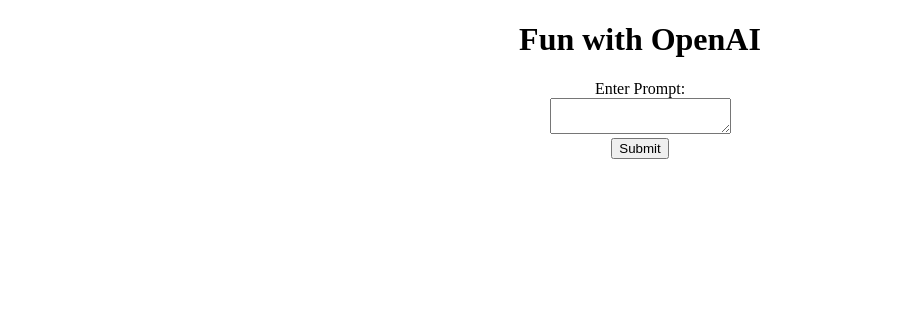
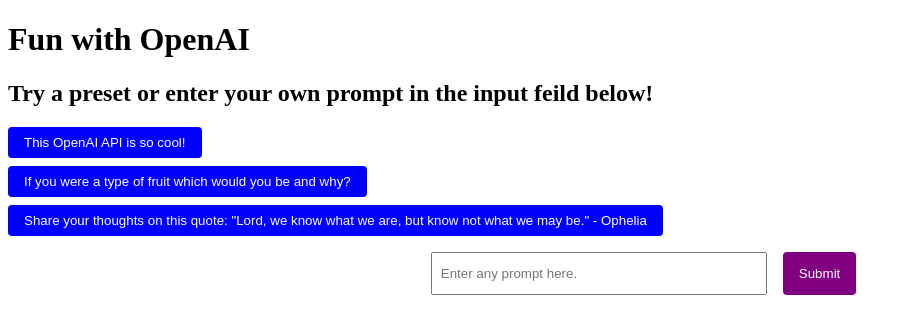
Before and after one commit to MarcusCHill/OpenAI, a React (Create React App) app: page / in a window 1280 px wide. Shown: the top 334 px of the page, without its empty margins (0-911 px from the left). Built offline with nearby package versions, Linux system fonts and the light colour scheme.

Commit message:
Responses saved to localStorage, 3 preset prompt options, CSS animation on input value change, Documentation

```diff
--- a/src/App.css
+++ b/src/App.css
@@ -0,0 +1,60 @@
+ul{
+  padding: 0rem;
+}
+li{
+  margin: .5rem 0rem;
+}
+input{
+  padding: .75rem .5rem;
+  margin-right: 1rem;
+  width: 25%;
+}
+button{
+  background-color: blue;
+  color: white;
+  padding: .5rem 1rem;
+  border: none;
+  border-radius: 0.25rem;
+}
+button:hover{
+  background-color: lightblue;
+}
+#formButton{
+  background-color: purple;
+}
+#formButton:hover{
+  background-color: lightgreen;
+}
+#removeButton{
+  background-color: red;
+}
+#removeButton:hover{
+  background-color: pink;
+}
+
+label{
+  position: relative;
+  top: 5px;
+  left: 55px;
+  opacity: 0;
+  transform: translateY(5px);
+  color: Black;
+  font-size: .875rem;
+}
+.promptForm{
+  position: relative;
+  right: 19px;
+  display: flex;
+  justify-content: center;
+}
+.labelTransition{
+  opacity: .7;
+  transform: translateY(0px);
+  transition-property: opacity, transform;
+  transition-duration: 500ms;
+}
+.inputTransition{
+  padding: 1.15rem .5rem .35rem .5rem;
+  transition-property: padding;
+  transition-duration: 500ms;
+}
--- a/src/App.js
+++ b/src/App.js
@@ -1,26 +1,63 @@
 import React from "react";
-import PromptForm from "./components/PromptForm.js"
-import PromptList from "./components/PromptList.js"
+import PromptPresets from "./components/PromptPresets.js";
+import PromptForm from "./components/PromptForm.js";
+import PromptList from "./components/PromptList.js";
 
+/*
+Create function component "App" that returns a React fragment holding all other HTML & function components
+Returns heading title "Fun with OpenAI",
+PromptPresets component with onAddPrompt handler,
+PromptForm component with onAddPrompt handler,
+conditional React that will return nothing if promptList state variable has a length of 0,
+if propmtList state variable has a length greater than 0 return PromptList component with onRemovePrompt handler and promptList prop.
+*/
 function App() {
 
-  const [promptList, setPromptList] = React.useState([]);
+  /*
+  Call and destructure React.useState hook to set promptList variable with value defined by setPromptList function.
+  promptList is initialized as the previous promptList named "savedPrompts" in localStorage if value is falsly promptList is initialized as an empty array.
+  */
+  const [promptList, setPromptList] = React.useState(JSON.parse(localStorage.getItem("savedPrompts"))||[]);
 
+
+  /*
+  React.useEffect provides a side effect to be ran based on dependancy.
+  If a change occurs in promptList state variable this code is implemented which stores the updated promptList in localStorage
+  */
+  React.useEffect(() => {
+    localStorage.setItem("savedPrompts", JSON.stringify(promptList))
+  }, [promptList]);
+
+  /*
+  addTodo function accepts newPrompt parameter
+  calls setPromptList setter function which accepts an array containing newPrompt item and spreaded promptList items.
+  */
   const addPrompt = (newPrompt) => setPromptList([newPrompt, ...promptList]);
 
+  /*
+  removeTodo function accepts promptID parameter
+  current promptist is then filtered to return a new promptList named listAfterRemovedItem
+  listAfterRemovedItem contains all previous list items without the corresponding promptID argument
+  calls setPromptList setter function which accepts an array with spreaded listAfterRemovedItem items
+  */
   const removePrompt = (promptID) => {
-    const newPromptList = promptList.filter((item) => item.id !== promptID);
+    const listAfterRemovedItem = promptList.filter((item) => item.id !== promptID);
     return(
-      setPromptList([...newPromptList])
+      setPromptList([...listAfterRemovedItem])
     );
   };
 
   return (
-    <div style={{ textAlign: 'center' }}>
+    <>
       <h1>Fun with OpenAI</h1>
-      <PromptForm onAddPrompt={addPrompt}/>
-      <PromptList promptList={promptList} onRemovePrompt={removePrompt}/>
-    </div>
+      <section>
+        <PromptPresets onAddPrompt={addPrompt}/>
+        <PromptForm onAddPrompt={addPrompt}/>
+      </section>
+      {promptList.length !== 0 &&
+        <PromptList promptList={promptList} onRemovePrompt={removePrompt}/>
+      }
+    </>
   );
 };
 
--- a/src/components/PromptForm.js
+++ b/src/components/PromptForm.js
@@ -1,28 +1,49 @@
 import React from "react";
+import randomKey from "./randomKey.js"
 
-const randomKey = length => {
-  let text = '';
-  const possible = 'ABCDEFGHIJKLMNOPQRSTUVWXYZabcdefghijklmnopqrstuvwxyz0123456789';
-  for (let i = 0; i < length; i++) {
-    text += possible.charAt(Math.floor(Math.random() * possible.length));
-  }
-  return text;
-};
-
+/*
+Create function component "PromptForm" that accepts destructed prop onAddPrompt and returns a form that allows users to create thier own prompts.
+Returns form with className "promptForm" and onSubmit event calling handlePromptSubmission handler function
+form contains label, input with onChange event calling handlePromptChange handler function, and button.
+*/
 function PromptForm({ onAddPrompt }) {
 
+  /*
+  Call and destructure React.useState hook to set userPrompt variable with value defined by setUserPrompt function.
+  userPrompt is initialized as an empty string.
+  */
   const [userPrompt, setUserPrompt] = React.useState("");
 
+  /*Create handlePromptChange handler function that accepts an onChange event to track user input*/
   const handlePromptChange = (event) => {
-    const newUserPrompt = event.target.value;
+    const newUserPrompt = event.target.value
+    /*
+    if the value's length is not 0 add "labelTransition" class to label element and "inputTransition" class to input element
+    else remove "labelTransition" class from label element and "inputTransition" class from input element
+    */
+    if (newUserPrompt.length !== 0){
+      event.target.previousSibling.classList.add("labelTransition");
+      event.target.classList.add("inputTransition");
+    } else {
+      event.target.previousSibling.classList.remove("labelTransition");
+      event.target.classList.remove("inputTransition");
+    };
+    /*call setUserPrompt setter function to set userPrompt as the newUserPrompt*/
     setUserPrompt(newUserPrompt);
   };
 
+  /*Create handlePromptSubmission handler function that accepts an onSubmit event to facilitate fetch API post*/
   const handlePromptSubmission = (event) => {
+    /*Prevents default onSubmit action to prevent rerendering*/
     event.preventDefault();
+    /*
+    propmt is set as userPrompt.
+    temperature must be between 0 and 1 where higher values means the model will take more risks.
+    max_tokens is the maximum number of tokens to generate in the completion.
+    */
     let parameters = {
       prompt: userPrompt,
-      temperature: 0.7,
+      temperature: 0.6,
       max_tokens: 64,
     };
 
@@ -30,24 +51,31 @@ function PromptForm({ onAddPrompt }) {
       method: "POST",
       headers: {
        "Content-Type": "application/json",
+       /*REACT_APP_CLIENT_SECRET not secure, only use for application and testing purposes.*/
        Authorization: `Bearer ${process.env.REACT_APP_CLIENT_SECRET}`,
       },
      body: JSON.stringify(parameters),
     })
     .then(response => response.json())
     .then(data =>
+      /*Call onAddPrompt prop to pass object containing the user's prompt, fetched AI response, and an id. Used in addPrompt function within App component*/
       onAddPrompt({ userPrompt: userPrompt, openaiResponse: data.choices[0].text, id: randomKey(20) })
     );
+    /*
+    call setUserPrompt setter function to set userPrompt to an empty string
+    remove "labelTransition" class from label element
+    remove "inputTransition" class from input element
+    */
     setUserPrompt("");
+    event.target.children[0].classList.remove("labelTransition");
+    event.target.children[1].classList.remove("inputTransition");
   };
 
   return(
-    <form onSubmit={handlePromptSubmission}>
-      <label htmlFor="userPrompt">Enter Prompt:</label>
-      <br/>
-      <textarea name="userPrompt" id="userPrompt" onChange={handlePromptChange} value={userPrompt} required={true}></textarea>
-      <br/>
-      <button>Submit</button>
+    <form className="promptForm" onSubmit={handlePromptSubmission}>
+      <label htmlFor="userPrompt">Prompt:</label>
+      <input name="userPrompt" id="userPrompt" placeholder="Enter any prompt here." autoComplete="off" onChange={handlePromptChange} value={userPrompt} required={true}></input>
+      <button id="formButton">Submit</button>
     </form>
   );
 };
--- a/src/components/PromptList.js
+++ b/src/components/PromptList.js
@@ -1,14 +1,20 @@
 import React from "react";
 import PromptListItem from "./PromptListItem.js"
 
+/*
+Create function component "PromptList" that accepts destructed props promptList and onRemovePrompt and returns a heading and unordered list
+*/
 function PromptList({ promptList, onRemovePrompt }) {
-
   return(
-    <ul>
-      {promptList.map((item) =>
-        <PromptListItem key={item.id} item={item} onRemovePrompt={onRemovePrompt}/>
-      )}
-    </ul>
+    <section id="responseSection">
+        <h3>Responses:</h3>
+        <ul>
+          {/*using .map method iterate over promptList array to delcare PromptListItem component with key, item, and, onRemovePrompt props*/
+          promptList.map((item) =>
+            <PromptListItem key={item.id} item={item} onRemovePrompt={onRemovePrompt}/>
+          )}
+        </ul>
+    </section>
   );
 };
 
--- a/src/components/PromptListItem.js
+++ b/src/components/PromptListItem.js
@@ -1,14 +1,18 @@
 import React from "react";
 
+/*
+Creat function component "PromptListItem" that accepts destructed props item and onRemovePrompt and returns a list element displaying user prompt and AI response
+*/
 function PromptListItem({ item, onRemovePrompt }) {
 
   return(
     <li>
-      <span>Prompt:{item.userPrompt}</span>
+      <span>Prompt: </span><span>{item.userPrompt}</span>
       <br/>
-      <span>OpenAI:{item.openaiResponse}</span>
+      <span>OpenAI:</span><span>{item.openaiResponse}</span>
       <br/>
-      <button onClick={() => onRemovePrompt(item.id)}>Remove</button>
+      {/*onClick event calls onRemovePrompt inline handler accepting the items ID used to filter and remove this list element within the App component*/}
+      <button id="removeButton" onClick={() => onRemovePrompt(item.id)}>Remove</button>
     </li>
   );
 };
--- /dev/null
+++ b/src/components/PromptPresets.js
@@ -0,0 +1,56 @@
+import React from "react";
+import randomKey from "./randomKey.js"
+
+/*
+Create function component "PromptPresets" that accepts destructed prop onAddPrompt and returns a React fragment containing a heading and list of buttons to be used as preset prompts
+Returns heading title "Try a preset or enter your own prompt in the input feild below!",
+unordered list with list elements that contain a button with onClick event handler.
+*/
+function PromptPresets({ onAddPrompt }) {
+
+  /*Create handle function "handlePresetSubmission" that accepts an onClick event to facilitate fetch API POST.*/
+  const handlePresetSubmission = (event) => {
+    /*
+    parameters used for API call
+    propmt is set as predetermined text content.
+    temperature must be between 0 and 1 where higher values means the model will take more risks.
+    max_tokens is the maximum number of tokens to generate in the completion.
+    */
+    let parameters = {
+      prompt: event.target.textContent,
+      temperature: 0.5,
+      max_tokens: 64,
+    };
+
+    fetch("https://api.openai.com/v1/engines/text-curie-001/completions", {
+      method: "POST",
+      headers: {
+       "Content-Type": "application/json",
+       /*
+       REACT_APP_CLIENT_SECRET not secure.
+       Only use for application and testing purposes.
+       */
+       Authorization: `Bearer ${process.env.REACT_APP_CLIENT_SECRET}`,
+      },
+     body: JSON.stringify(parameters),
+    })
+    .then(response => response.json())
+    .then(data =>
+      /*Call onAddPrompt prop to pass object containing the user's prompt, fetched AI response, and an id. Used in addPrompt function within App component*/
+      onAddPrompt({ userPrompt: event.target.textContent, openaiResponse: data.choices[0].text, id: randomKey(20) })
+    );
+  };
+
+  return(
+    <>
+      <h2>Try a preset or enter your own prompt in the input feild below!</h2>
+      <ul>
+        <li><button onClick={handlePresetSubmission}>This OpenAI API is so cool!</button></li>
+        <li><button onClick={handlePresetSubmission}>If you were a type of fruit which would you be and why?</button></li>
+        <li><button onClick={handlePresetSubmission}>Share your thoughts on this quote: "Lord, we know what we are, but know not what we may be." - Ophelia</button></li>
+      </ul>
+    </>
+  );
+};
+
+export default PromptPresets;
--- /dev/null
+++ b/src/components/randomKey.js
@@ -0,0 +1,14 @@
+/*
+function randomKey accepts a number to return a string with the desired length of randomized characters.
+Used for list keys/item ids to facilitate removing list items
+*/
+const randomKey = length => {
+  let text = '';
+  const possible = 'ABCDEFGHIJKLMNOPQRSTUVWXYZabcdefghijklmnopqrstuvwxyz0123456789';
+  for (let i = 0; i < length; i++) {
+    text += possible.charAt(Math.floor(Math.random() * possible.length));
+  }
+  return text;
+};
+
+export default randomKey;
--- a/src/index.js
+++ b/src/index.js
@@ -1,6 +1,6 @@
 import React from 'react';
 import { createRoot } from 'react-dom/client';
-import "./App.css";
+import "./app.css";
 import App from './App';
 
 const root = createRoot(document.getElementById('root'));
```
